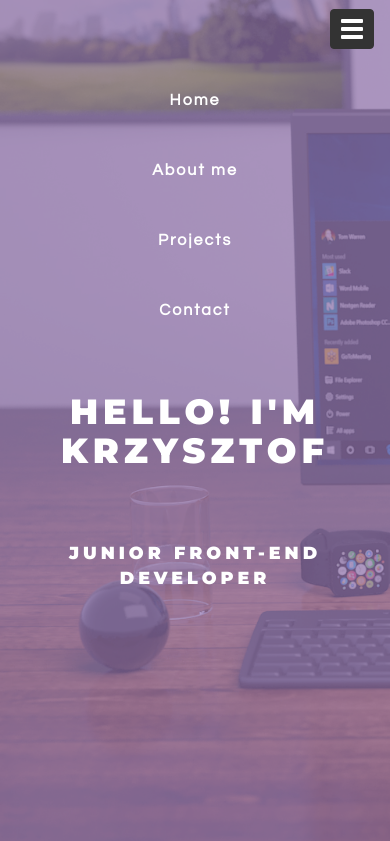
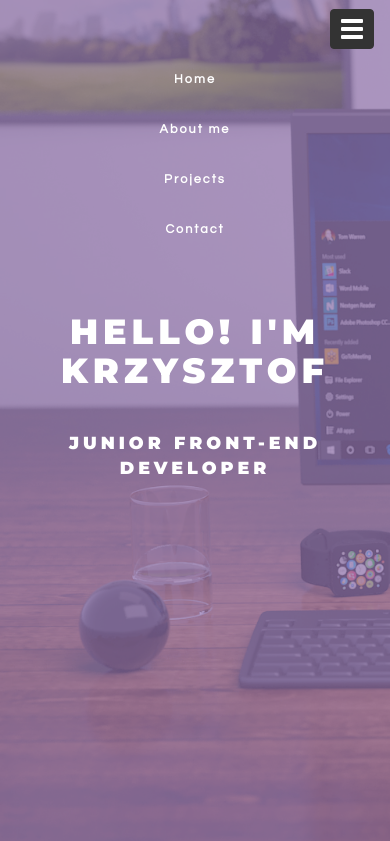
Before and after one commit to kr1sss/projects, a plain HTML site: page index.html in a window 390 px wide. Both pictures are taken after a click on the button 352 px from the left and 29 px from the top of the page. Shown: the top 841 px of the page. Drawn offline with nearby package versions, Linux system fonts and the light colour scheme.

Commit message:
corrected links in header section on 767px media query

```diff
--- a/portfolio.css
+++ b/portfolio.css
@@ -22,7 +22,7 @@
 .nav.navbar-nav li > a {
 	color: #fff;
 	font-weight: bold;
-	font-size: 16px;
+	font-size: 1em;
 	letter-spacing: 2px;
 }
 
@@ -491,6 +491,11 @@ footer .fa:hover {
     .col-s-11 {width: 91.66%;}
     .col-s-12 {width: 100%;}
 
+    .nav.navbar-nav li > a {
+    	margin-top: -20px;
+    	font-size: 0.9em;
+    }
+
     header h1 {
     	font-size: 2.5em;
     	margin-top: 40px;
@@ -498,7 +503,7 @@ footer .fa:hover {
 
     header p {
     	font-size: 1.25em;
-    	margin-top: 70px;
+    	margin-top: 40px;
     	white-space: normal;
     }
 
```
